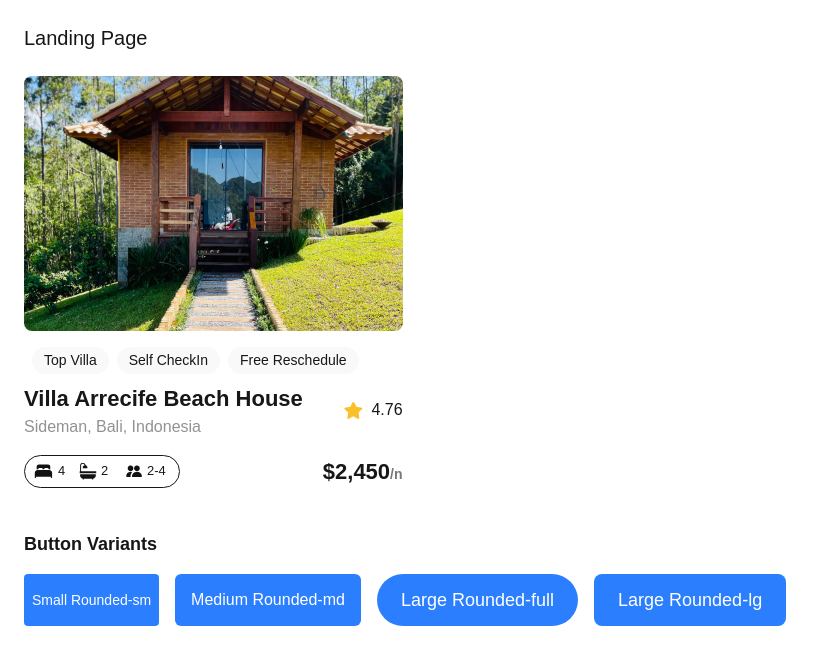
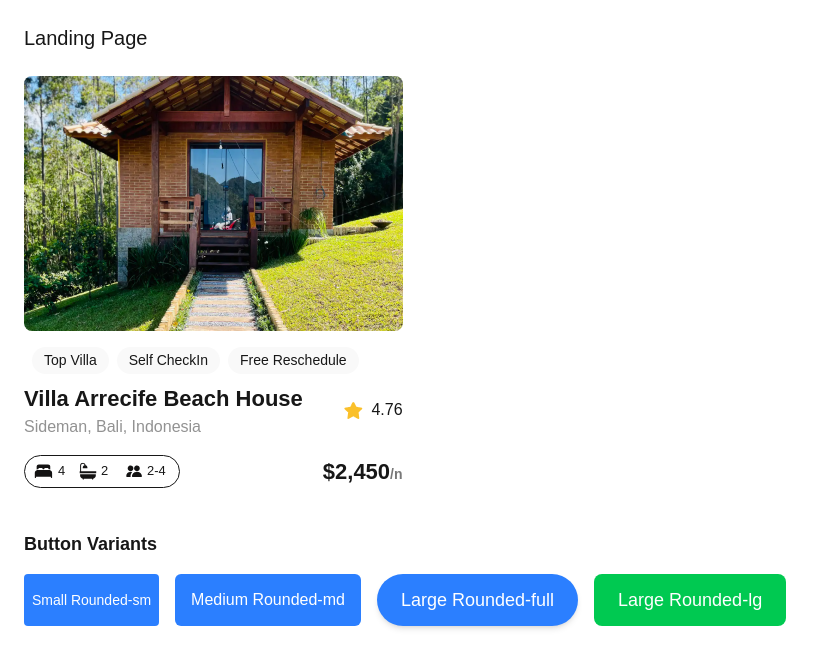
Before and after one commit to NexaAscendTechSolutions/alx-project-0x00-setup, a Next.js app in the folder alx-project-0x00/: page /landing in a window 1280 px wide. Shown: the top 668 px of the page, without its empty margins (0-825 px from the left). Built offline with nearby package versions, Linux system fonts and the light colour scheme.

Commit message:
fixing buttons

```diff
--- a/alx-project-0x00/components/Button.tsx
+++ b/alx-project-0x00/components/Button.tsx
@@ -5,9 +5,8 @@ const Button: React.FC<ButtonProps> = ({
   title,
   size = "medium",
   shape = "rounded-md",
-  styles = "",
+  styles, // 👈 required now
 }) => {
-  // map sizes to Tailwind classes
   const sizeClasses = {
     small: "px-2 py-1 text-sm",
     medium: "px-4 py-2 text-base",
@@ -16,6 +15,7 @@ const Button: React.FC<ButtonProps> = ({
 
   return (
     <button
+      type="button"
       className={`bg-blue-500 text-white font-medium hover:bg-blue-600 transition ${sizeClasses[size]} ${shape} ${styles}`}>
       {title}
     </button>
--- a/alx-project-0x00/interfaces/index.ts
+++ b/alx-project-0x00/interfaces/index.ts
@@ -5,5 +5,5 @@ export interface ButtonProps {
   title: string;
   size?: "small" | "medium" | "large";
   shape?: "rounded-sm" | "rounded-md" | "rounded-lg" | "rounded-full";
-  styles?: string; // 👈 required by checker
+  styles: string; // 👈 required (no `?`) to satisfy checker
 }
--- a/alx-project-0x00/pages/landing.tsx
+++ b/alx-project-0x00/pages/landing.tsx
@@ -14,15 +14,30 @@ const Landing: React.FC = () => {
       <div className="mt-8 space-y-4">
         <h2 className="text-lg font-semibold">Button Variants</h2>
         <div className="flex gap-4 flex-wrap">
-          <Button title="Small Rounded-sm" size="small" shape="rounded-sm" />
-          <Button title="Medium Rounded-md" size="medium" shape="rounded-md" />
+          <Button
+            title="Small Rounded-sm"
+            size="small"
+            shape="rounded-sm"
+            styles=""
+          />
+          <Button
+            title="Medium Rounded-md"
+            size="medium"
+            shape="rounded-md"
+            styles=""
+          />
           <Button
             title="Large Rounded-full"
             size="large"
             shape="rounded-full"
+            styles="shadow-md"
           />
-          <Button title="Large Rounded-lg" size="large" shape="rounded-lg" />{" "}
-          {/* ✅ added */}
+          <Button
+            title="Large Rounded-lg"
+            size="large"
+            shape="rounded-lg"
+            styles="bg-green-500 hover:bg-green-600"
+          />
         </div>
       </div>
     </div>
```
